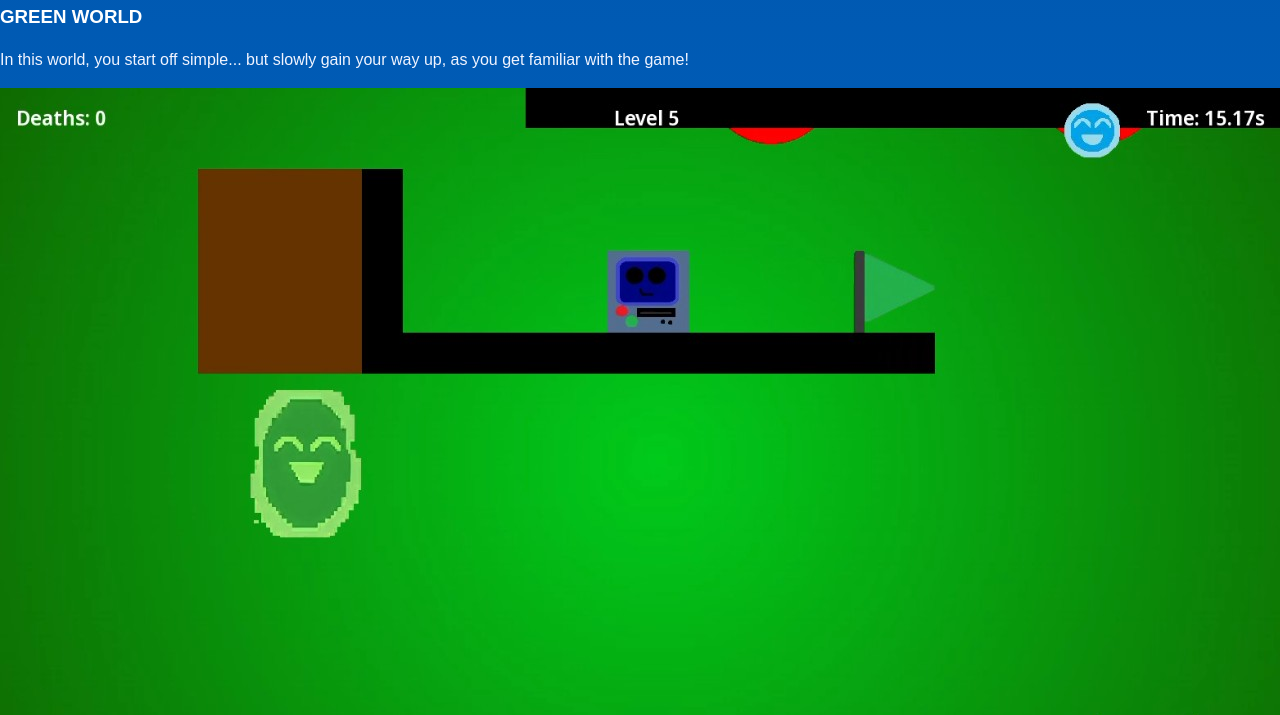
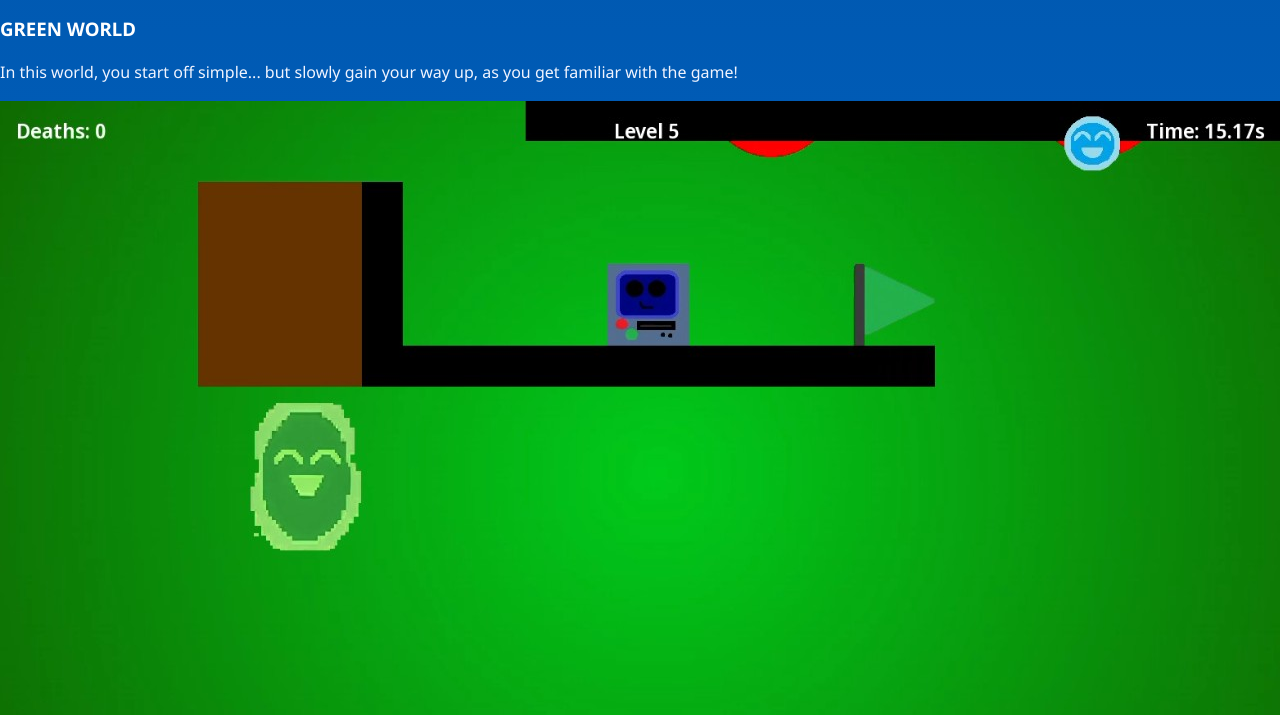
Before and after one commit to OmerArfan/lilrobowebsite, a plain HTML site: page worlds.html in a window 1280 px wide. Shown: the part 558-1273 px from the top of the page. Drawn offline with Linux system fonts and the light colour scheme.

Commit message:
Update worlds.html

```diff
--- a/worlds.html
+++ b/worlds.html
@@ -1,13 +1,16 @@
 <!DOCTYPE html>
 <html>
 <head>
-        <title>Lil Robo Studios!</title>
+    <title>Lil Robo Studios!</title>
 	<link rel="icon" href="images/all/robots.ico" type="ico">
-		<style>
+	<link rel="preconnect" href="https://fonts.googleapis.com">
+	<link rel="preconnect" href="https://fonts.gstatic.com" crossorigin>
+	<link href="https://fonts.googleapis.com/css2?family=Noto+Sans:wght@400;700&display=swap" rel="stylesheet">
+	<style>
 		body {
 			background: linear-gradient(180deg, #0052a3, #0074e8);
 			color: #ffffff;
-			font-family: Arial, sans-serif;
+			font-family: 'Noto Sans', sans-serif;
 			margin: 0;
 			padding: 0;
 		}
```
